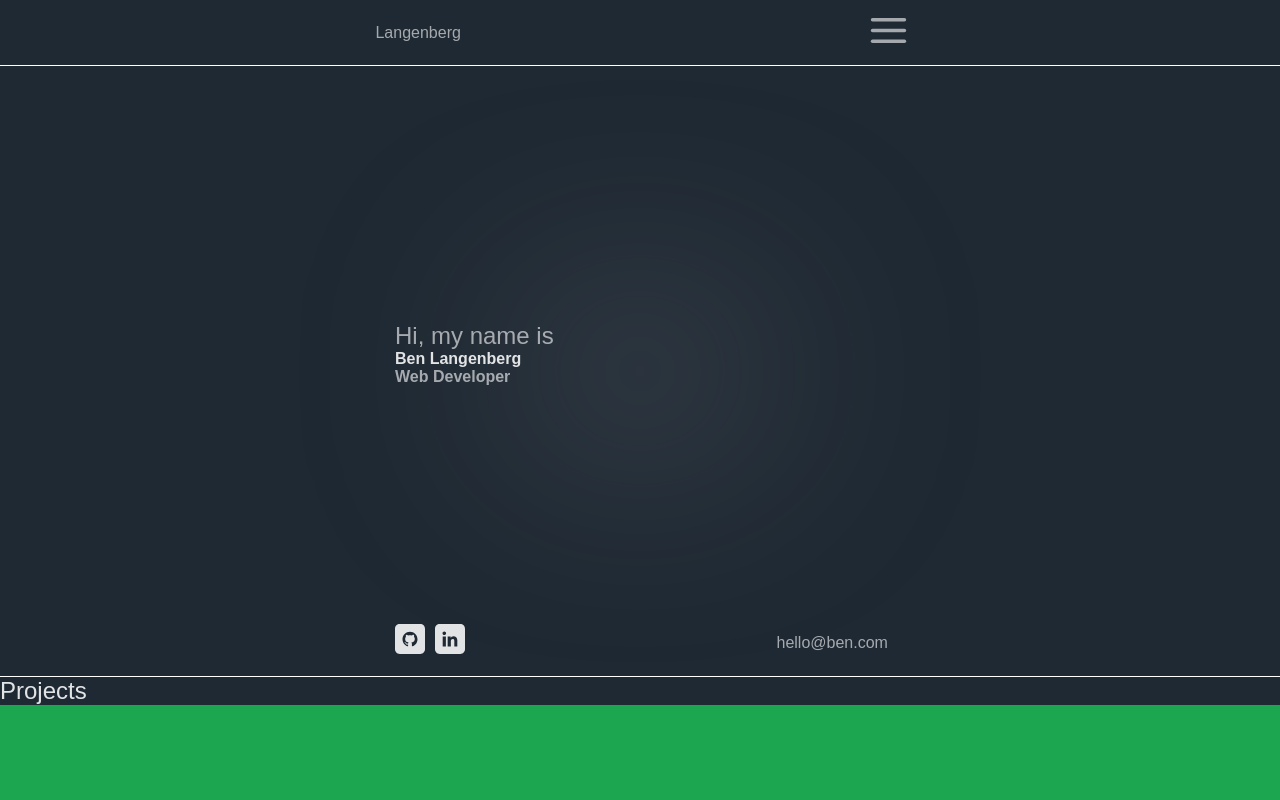
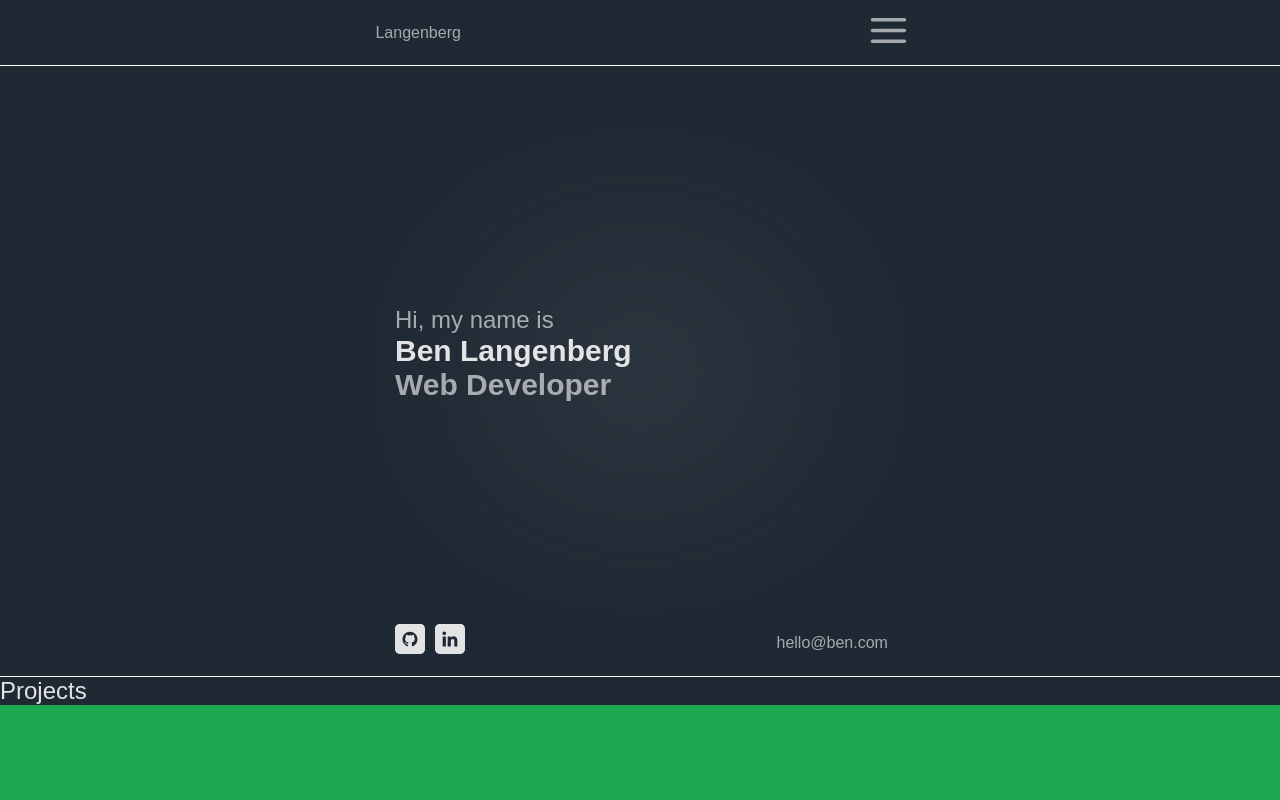
Before and after one commit to benl95/portfolio, a Next.js app: page / in a window 1280 px wide. Shown: the top 800 px of the page. Built offline with nearby package versions, Linux system fonts and the light colour scheme.

Commit message:
styles: add property to globals

```diff
--- a/styles/globals.css
+++ b/styles/globals.css
@@ -11,6 +11,7 @@ html {
     --high-contrast: 0.87;
     --font-m: 1rem;
     --font-l: 1.5rem;
+    --font-xl: 1.875rem;
     --fonts: 'Avenir Next', sans-serif;
     --weight-black: 800;
     --weight-bold: 500;
```
